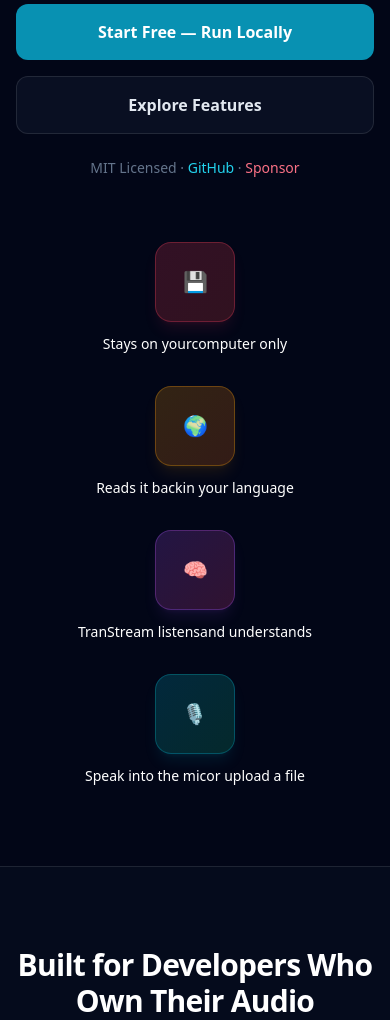
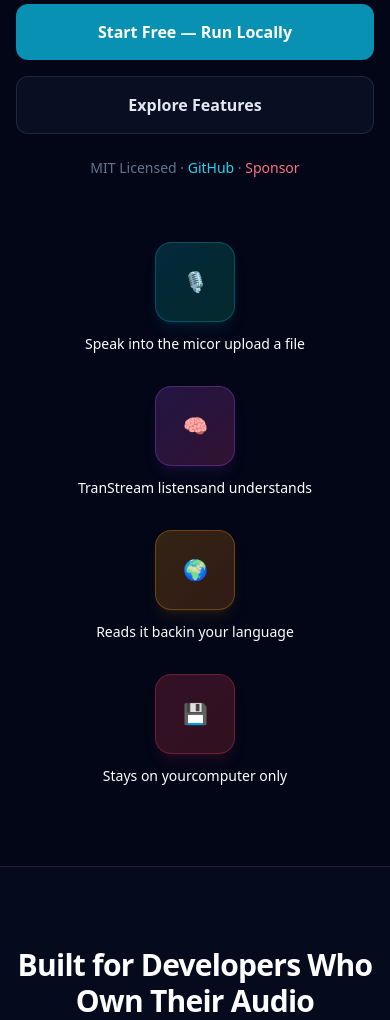
Before and after one commit to S-V-J/transtream, a Django app: page / in a window 390 px wide. Shown: the part 655-1675 px from the top of the page. Run offline with Django 5.2, Linux system fonts and the light colour scheme; some libraries are stand-ins or nearby versions.

Commit message:
feat: block diagram left-to-right flow centered
- Natural left-to-right reading flow: Speak/Upload -> Listen/Understand ->
  Read back in your language -> Stays on computer
- Arrows point right between steps
- Evenly distributed across center using justify-between
- Each step gets equal width with w-full
- Responsive: stacks vertically on mobile

```diff
--- a/frontend/templates/landing.html
+++ b/frontend/templates/landing.html
@@ -123,27 +123,43 @@
             </p>
         </div>
 
-        <!-- Hero visual - centered block diagram (right to left flow) -->
+        <!-- Hero visual - centered block diagram (left to right flow) -->
         <div class="mt-16 flex flex-col items-center">
-            <div class="max-w-5xl w-full flex flex-col md:flex-row items-center gap-8 mx-4 md:mx-0">
-                <!-- Step 4 (leftmost) -->
-                <div class="flex flex-col items-center gap-3 group">
-                    <div class="relative flex h-20 w-20 items-center justify-center rounded-2xl bg-gradient-to-br from-rose-500/20 to-red-500/20 border border-rose-500/30 shadow-lg shadow-rose-500/10 group-hover:shadow-rose-500/20 transition-all duration-300">
-                        <div class="relative z-10 text-rose-400 text-xl font-bold">💾</div>
-                        <div class="absolute -inset-1 rounded-2xl bg-gradient-to-r from-rose-500 to-red-500 opacity-0 group-hover:opacity-10 blur opacity-0 transition-opacity duration-300"></div>
+            <div class="max-w-6xl w-full flex flex-col md:flex-row items-center justify-between gap-8 mx-6 md:mx-0 px-4 md:px-0">
+                <!-- Step 1 (leftmost) -->
+                <div class="flex flex-col items-center gap-3 group w-full">
+                    <div class="relative flex h-20 w-20 items-center justify-center rounded-2xl bg-gradient-to-br from-cyan-500/20 to-emerald-500/20 border border-cyan-500/30 shadow-lg shadow-cyan-500/10 group-hover:shadow-cyan-500/20 transition-all duration-300">
+                        <div class="relative z-10 text-cyan-400 text-xl font-bold">🎙️</div>
+                        <div class="absolute -inset-1 rounded-2xl bg-gradient-to-r from-cyan-500 to-emerald-500 opacity-0 group-hover:opacity-10 blur opacity-0 transition-opacity duration-300"></div>
                     </div>
                     <div class="text-center text-sm font-medium text-white">
-                        Stays on your<br class="hidden sm:block"/>computer only
+                        Speak into the mic<br class="hidden sm:block"/>or upload a file
                     </div>
                 </div>
 
-                <!-- Arrow pointing left -->
-                <div class="hidden md:block">
-                    <svg class="h-6 w-6 text-amber-400" fill="none" stroke="currentColor" viewBox="0 0 24 24"><path stroke-linecap="round" stroke-linejoin="round" stroke-width="2" d="M11 14l-5-5m0 0l5-5m-5 5h12"/></svg>
+                <!-- Arrow pointing right -->
+                <div class="hidden md:block mt-4">
+                    <svg class="h-6 w-6 text-cyan-400" fill="none" stroke="currentColor" viewBox="0 0 24 24"><path stroke-linecap="round" stroke-linejoin="round" stroke-width="2" d="M13 10V3L4 14h7v7l9-11h-7z"/></svg>
+                </div>
+
+                <!-- Step 2 -->
+                <div class="flex flex-col items-center gap-3 group w-full">
+                    <div class="relative flex h-20 w-20 items-center justify-center rounded-2xl bg-gradient-to-br from-purple-500/20 to-pink-500/20 border border-purple-500/30 shadow-lg shadow-purple-500/10 group-hover:shadow-purple-500/20 transition-all duration-300">
+                        <div class="relative z-10 text-purple-400 text-xl font-bold">🧠</div>
+                        <div class="absolute -inset-1 rounded-2xl bg-gradient-to-r from-purple-500 to-pink-500 opacity-0 group-hover:opacity-10 blur opacity-0 transition-opacity duration-300"></div>
+                    </div>
+                    <div class="text-center text-sm font-medium text-white">
+                        TranStream listens<br class="hidden sm:block"/>and understands
+                    </div>
+                </div>
+
+                <!-- Arrow pointing right -->
+                <div class="hidden md:block mt-4">
+                    <svg class="h-6 w-6 text-purple-400" fill="none" stroke="currentColor" viewBox="0 0 24 24"><path stroke-linecap="round" stroke-linejoin="round" stroke-width="2" d="M13 10V3L4 14h7v7l9-11h-7z"/></svg>
                 </div>
 
                 <!-- Step 3 -->
-                <div class="flex flex-col items-center gap-3 group">
+                <div class="flex flex-col items-center gap-3 group w-full">
                     <div class="relative flex h-20 w-20 items-center justify-center rounded-2xl bg-gradient-to-br from-amber-500/20 to-orange-500/20 border border-amber-500/30 shadow-lg shadow-amber-500/10 group-hover:shadow-amber-500/20 transition-all duration-300">
                         <div class="relative z-10 text-amber-400 text-xl font-bold">🌍</div>
                         <div class="absolute -inset-1 rounded-2xl bg-gradient-to-r from-amber-500 to-orange-500 opacity-0 group-hover:opacity-10 blur opacity-0 transition-opacity duration-300"></div>
@@ -153,35 +169,19 @@
                     </div>
                 </div>
 
-                <!-- Arrow pointing left -->
-                <div class="hidden md:block">
-                    <svg class="h-6 w-6 text-purple-400" fill="none" stroke="currentColor" viewBox="0 0 24 24"><path stroke-linecap="round" stroke-linejoin="round" stroke-width="2" d="M11 14l-5-5m0 0l5-5m-5 5h12"/></svg>
+                <!-- Arrow pointing right -->
+                <div class="hidden md:block mt-4">
+                    <svg class="h-6 w-6 text-amber-400" fill="none" stroke="currentColor" viewBox="0 0 24 24"><path stroke-linecap="round" stroke-linejoin="round" stroke-width="2" d="M13 10V3L4 14h7v7l9-11h-7z"/></svg>
                 </div>
 
-                <!-- Step 2 -->
-                <div class="flex flex-col items-center gap-3 group">
-                    <div class="relative flex h-20 w-20 items-center justify-center rounded-2xl bg-gradient-to-br from-purple-500/20 to-pink-500/20 border border-purple-500/30 shadow-lg shadow-purple-500/10 group-hover:shadow-purple-500/20 transition-all duration-300">
-                        <div class="relative z-10 text-purple-400 text-xl font-bold">🧠</div>
-                        <div class="absolute -inset-1 rounded-2xl bg-gradient-to-r from-purple-500 to-pink-500 opacity-0 group-hover:opacity-10 blur opacity-0 transition-opacity duration-300"></div>
+                <!-- Step 4 (rightmost) -->
+                <div class="flex flex-col items-center gap-3 group w-full">
+                    <div class="relative flex h-20 w-20 items-center justify-center rounded-2xl bg-gradient-to-br from-rose-500/20 to-red-500/20 border border-rose-500/30 shadow-lg shadow-rose-500/10 group-hover:shadow-rose-500/20 transition-all duration-300">
+                        <div class="relative z-10 text-rose-400 text-xl font-bold">💾</div>
+                        <div class="absolute -inset-1 rounded-2xl bg-gradient-to-r from-rose-500 to-red-500 opacity-0 group-hover:opacity-10 blur opacity-0 transition-opacity duration-300"></div>
                     </div>
                     <div class="text-center text-sm font-medium text-white">
-                        TranStream listens<br class="hidden sm:block"/>and understands
-                    </div>
-                </div>
-
-                <!-- Arrow pointing left -->
-                <div class="hidden md:block">
-                    <svg class="h-6 w-6 text-cyan-400" fill="none" stroke="currentColor" viewBox="0 0 24 24"><path stroke-linecap="round" stroke-linejoin="round" stroke-width="2" d="M11 14l-5-5m0 0l5-5m-5 5h12"/></svg>
-                </div>
-
-                <!-- Step 1 (rightmost) -->
-                <div class="flex flex-col items-center gap-3 group">
-                    <div class="relative flex h-20 w-20 items-center justify-center rounded-2xl bg-gradient-to-br from-cyan-500/20 to-emerald-500/20 border border-cyan-500/30 shadow-lg shadow-cyan-500/10 group-hover:shadow-cyan-500/20 transition-all duration-300">
-                        <div class="relative z-10 text-cyan-400 text-xl font-bold">🎙️</div>
-                        <div class="absolute -inset-1 rounded-2xl bg-gradient-to-r from-cyan-500 to-emerald-500 opacity-0 group-hover:opacity-10 blur opacity-0 transition-opacity duration-300"></div>
-                    </div>
-                    <div class="text-center text-sm font-medium text-white">
-                        Speak into the mic<br class="hidden sm:block"/>or upload a file
+                        Stays on your<br class="hidden sm:block"/>computer only
                     </div>
                 </div>
             </div>
```
